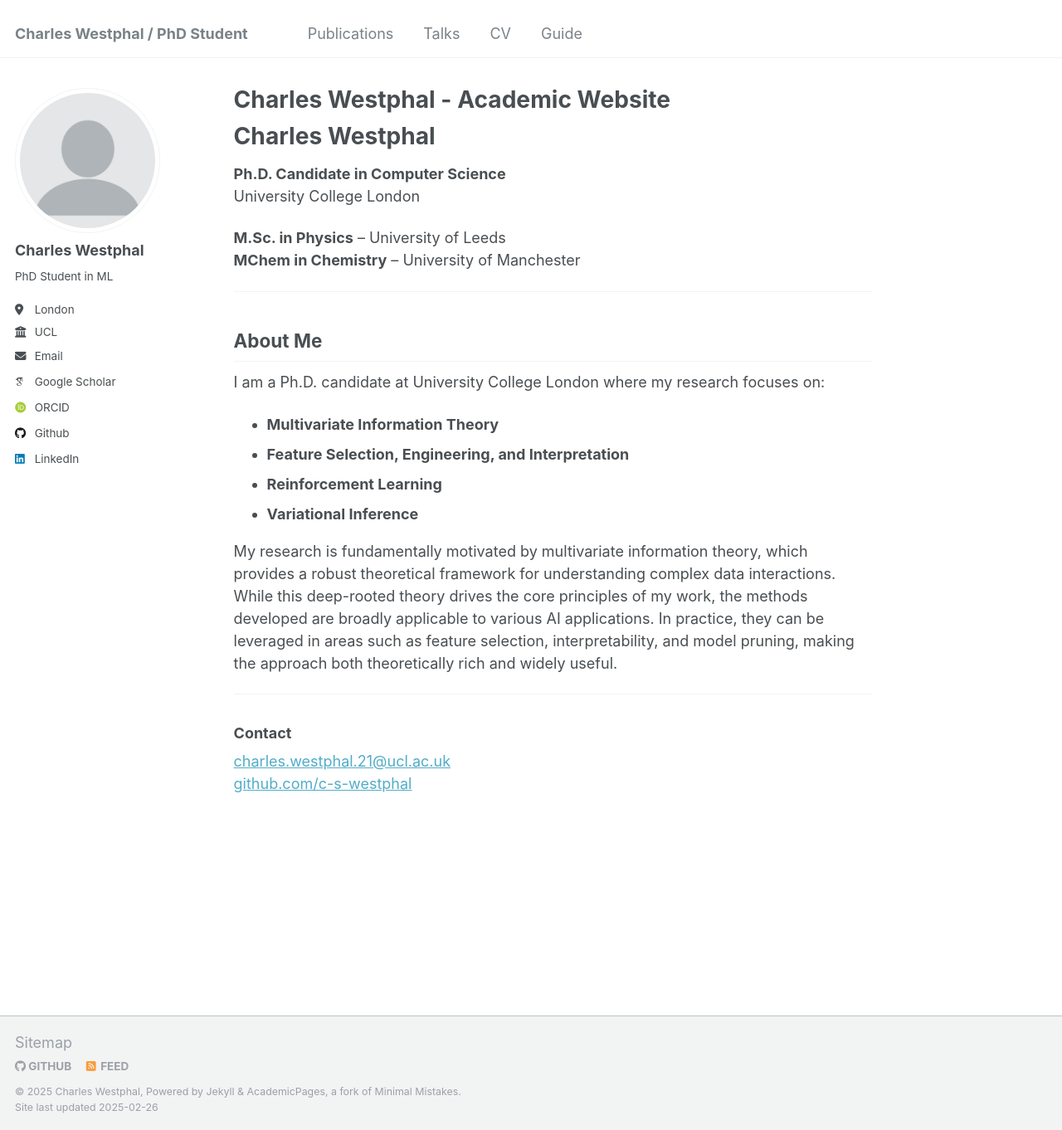
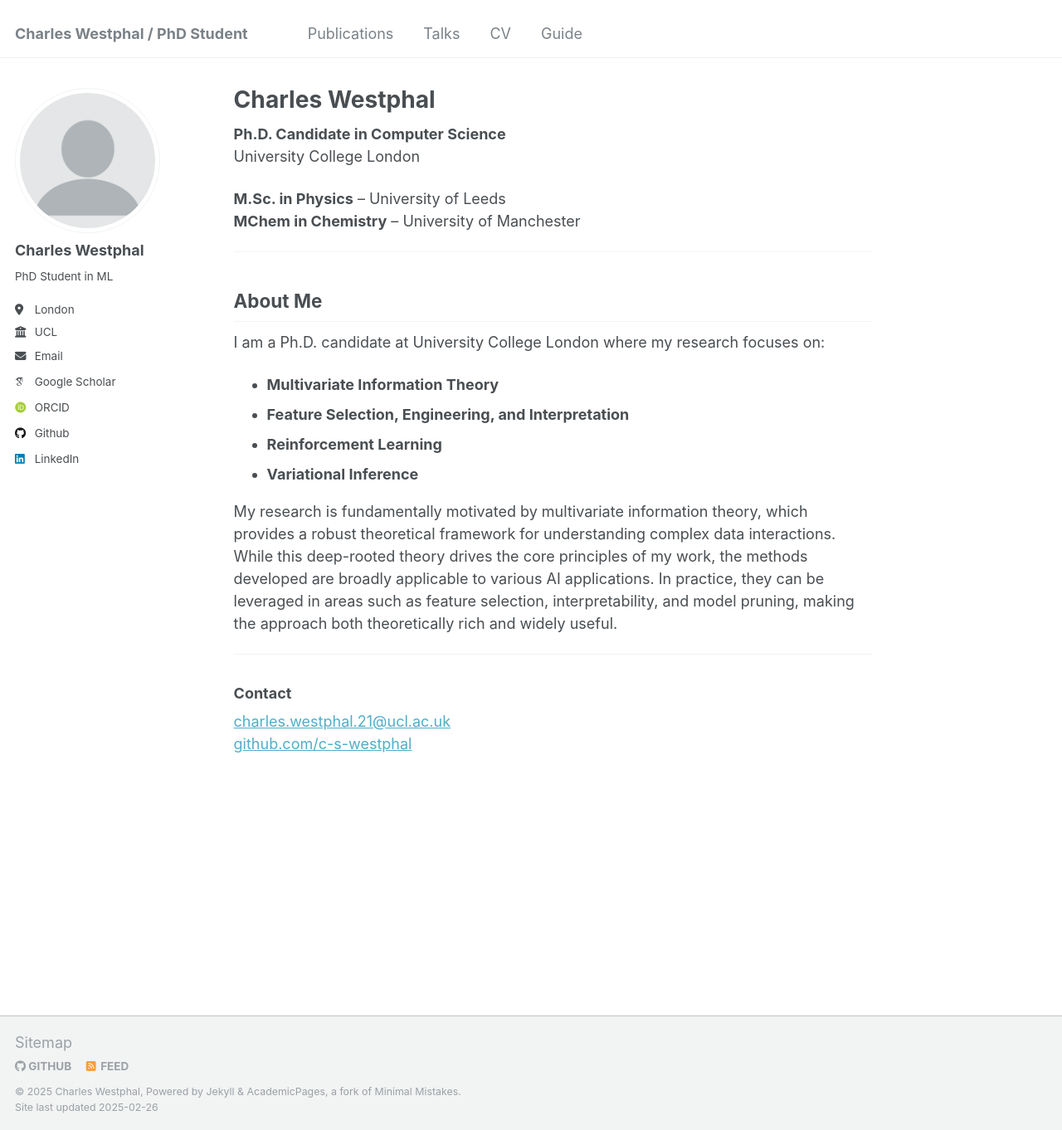
Before and after one commit to c-s-westphal/c-s-westphal.github.io, a Jekyll site: the page built from _pages/about.md, in a window 1280 px wide and 1362 px high. Shown: the whole window at 83% size. Built offline with Jekyll 4.4.1, drawn with Linux system fonts in a browser that asks for light colours; some web fonts are replaced.

Commit message:
Update about.md

```diff
--- a/_pages/about.md
+++ b/_pages/about.md
@@ -1,10 +1,8 @@
 ---
 permalink: /
-title: "Charles Westphal - Academic Website"
+title: "Charles Westphal "
 author_profile: true
 ---
-
-# Charles Westphal
 
 **Ph.D. Candidate in Computer Science**
 University College London
```
